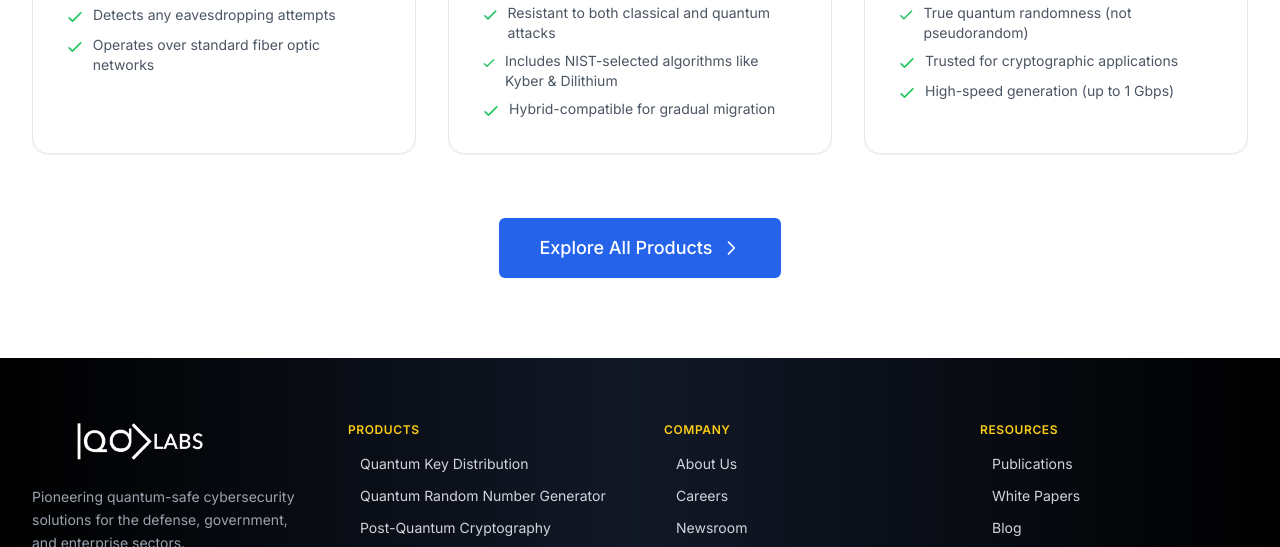
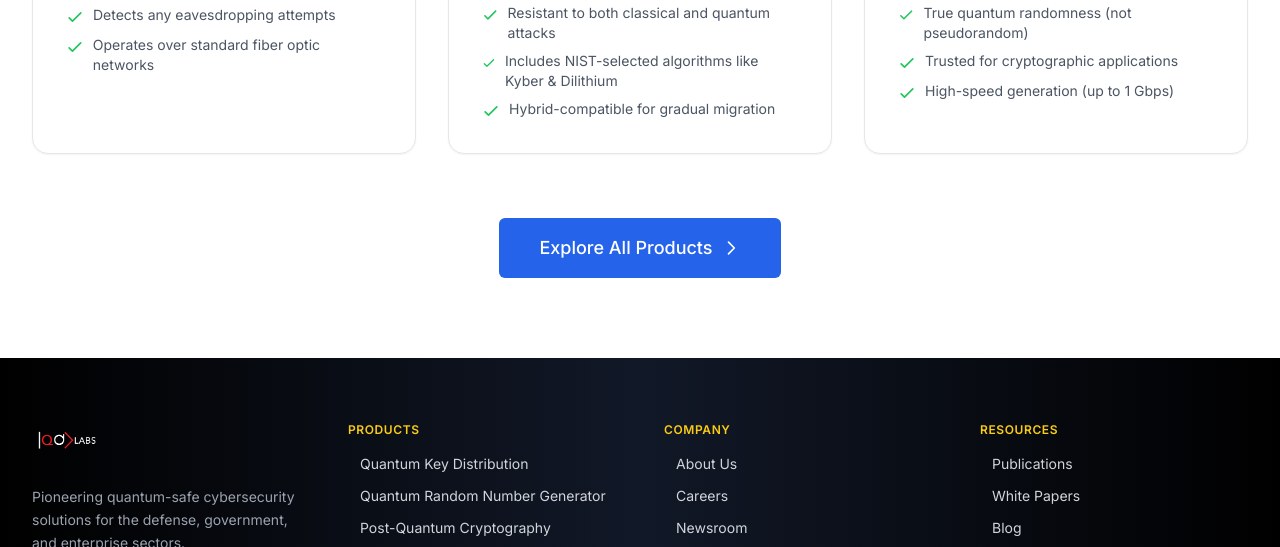
Before and after one commit to TaqbitWebsite/QditWebsite, a website: page public-QDIT/index.html in a window 1280 px wide. Shown: the part 3328-3875 px from the top of the page. Drawn offline with nearby package versions, Linux system fonts and the light colour scheme.

Commit message:
Update footer.html

```diff
--- a/public-QDIT/footer.html
+++ b/public-QDIT/footer.html
@@ -2,7 +2,7 @@
     <div class="max-w-7xl mx-auto px-4 sm:px-6 lg:px-8">
         <div class="grid md:grid-cols-4 gap-12">
             <div>
-                <img src="./assets/navbarQDIT.png" alt="QDIT Labs" class="h-10 mb-6">
+                <img src="./assets/Qdit Labs (light)[1].png" alt="QDIT Labs" class="h-10 mb-6">
                 <p class="text-gray-400 text-sm leading-relaxed">
                     Pioneering quantum-safe cybersecurity solutions for the defense, government, and enterprise sectors.
                 </p>
```
